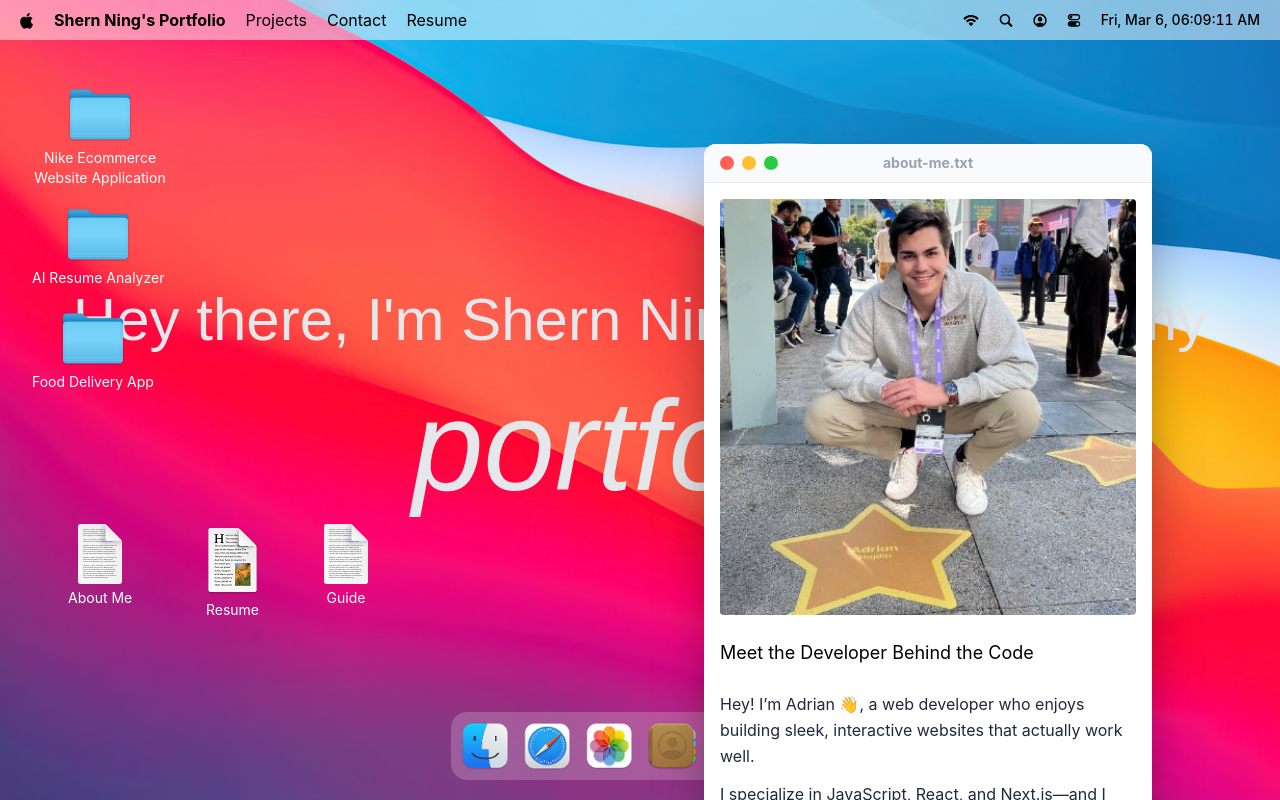
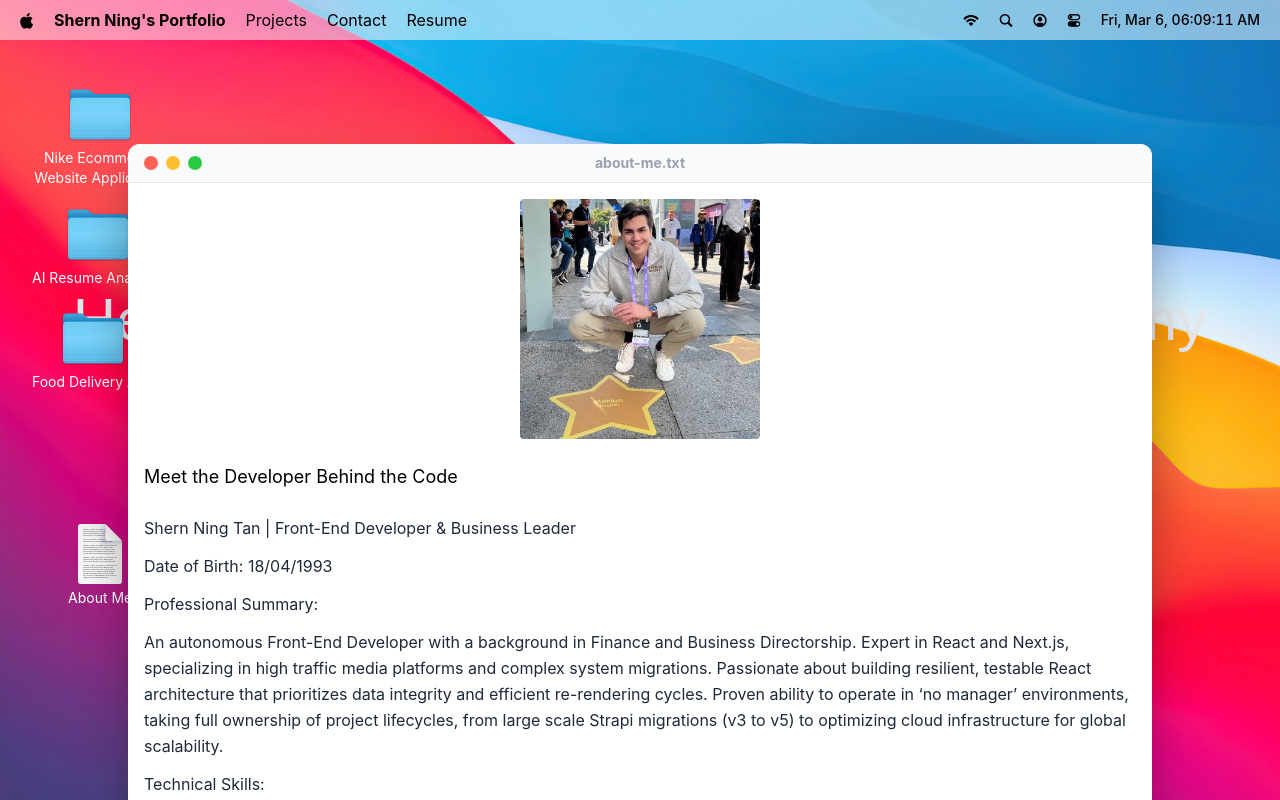
Before and after one commit to ShernNing/MacOs_Portfolio, a React (Vite) app: page / in a window 1280 px wide. Both pictures are taken after a click on the item "About Me". Shown: the top 800 px of the page. Built offline with nearby package versions, Linux system fonts and the light colour scheme; a web font is replaced by a local one.

Commit message:
Enhance image display in Text component and update professional summary in constants

```diff
--- a/src/components/windows/Text.jsx
+++ b/src/components/windows/Text.jsx
@@ -25,8 +25,18 @@ const Text = () => {
 
       <div className='p-4 space-y-6 bg-white'>
         {image ? (
-          <div className='w-full'>
-            <img src={image} alt={name} className='w-full h-auto rounded' />
+          <div className='w-full flex justify-center'>
+            <img
+              src={image}
+              alt={name}
+              className='rounded object-cover'
+              style={{
+                width: 240,
+                height: 240,
+                maxWidth: "100%",
+                maxHeight: "100%",
+              }}
+            />
           </div>
         ) : null}
 
--- a/src/constants/index.js
+++ b/src/constants/index.js
@@ -427,10 +427,22 @@ const ABOUT_LOCATION = {
       subtitle: "Meet the Developer Behind the Code",
       image: "/images/adrian.jpg",
       description: [
-        "Hey! I’m Adrian 👋, a web developer who enjoys building sleek, interactive websites that actually work well.",
-        "I specialize in JavaScript, React, and Next.js—and I love making things feel smooth, fast, and just a little bit delightful.",
-        "I’m big on clean UI, good UX, and writing code that doesn’t need a search party to debug.",
-        "Outside of dev work, you'll find me tweaking layouts at 2AM, sipping overpriced coffee, or impulse-buying gadgets I absolutely convinced myself I needed 😅",
+        "Shern Ning Tan | Front-End Developer & Business Leader",
+        "Date of Birth: 18/04/1993",
+        "",
+        "Professional Summary:",
+        "An autonomous Front-End Developer with a background in Finance and Business Directorship. Expert in React and Next.js, specializing in high traffic media platforms and complex system migrations. Passionate about building resilient, testable React architecture that prioritizes data integrity and efficient re-rendering cycles. Proven ability to operate in ‘no manager’ environments, taking full ownership of project lifecycles, from large scale Strapi migrations (v3 to v5) to optimizing cloud infrastructure for global scalability.",
+        "",
+
+        "Technical Skills:",
+        "• Expert React: Custom Hooks, Context API, Data Caching and Performance Optimization.",
+        "• Testing & Security: Unit Testing (Jest, React Testing Library), focusing on edge case user interactions and secure API consumption.",
+        "• Cloud & Infrastructure: AWS (EC2, S3, CloudFront, CloudSearch), Vercel and CI/CD.",
+        "• Media & Native APIs: Global live stream/podcast player integration, native web APIs (Localstorage, Event listeners), ad-tech implementation and cross browser compatibility.",
+        "• State & Data: RESTful API integration, Strapi (Legacy Migration), Firebase and Webhooks.",
+        "• Design & UI: Tailwind CSS, SCSS, Responsive component architecture and Figma.",
+        "",
+        "Let's connect to discuss how I can bring value to your team!",
       ],
     },
   ],
--- a/src/index.css
+++ b/src/index.css
@@ -391,7 +391,7 @@ body {
   }
 
   #txtfile {
-    @apply w-md absolute top-36 right-32 bg-white shadow-2xl drop-shadow-2xl rounded-xl overflow-hidden;
+    @apply w-5xl absolute top-36 right-32 bg-white shadow-2xl drop-shadow-2xl rounded-xl overflow-hidden;
 
     h2 {
       @apply font-bold text-sm text-center w-full;
```
